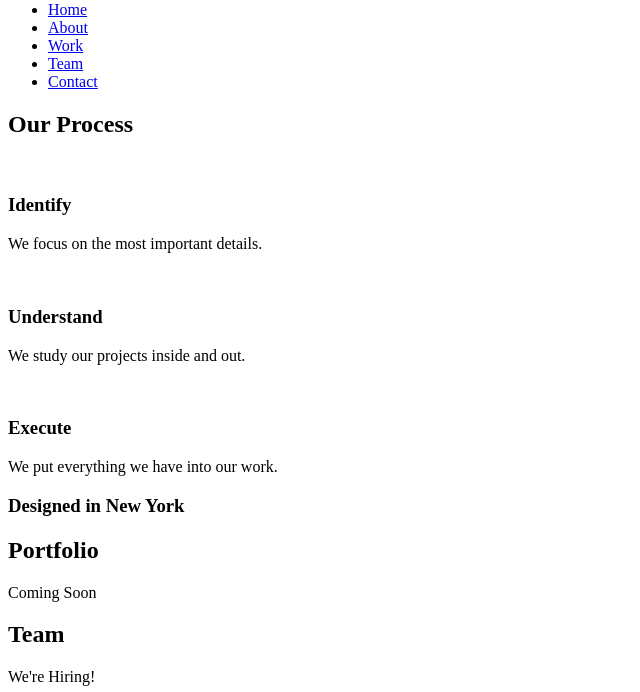
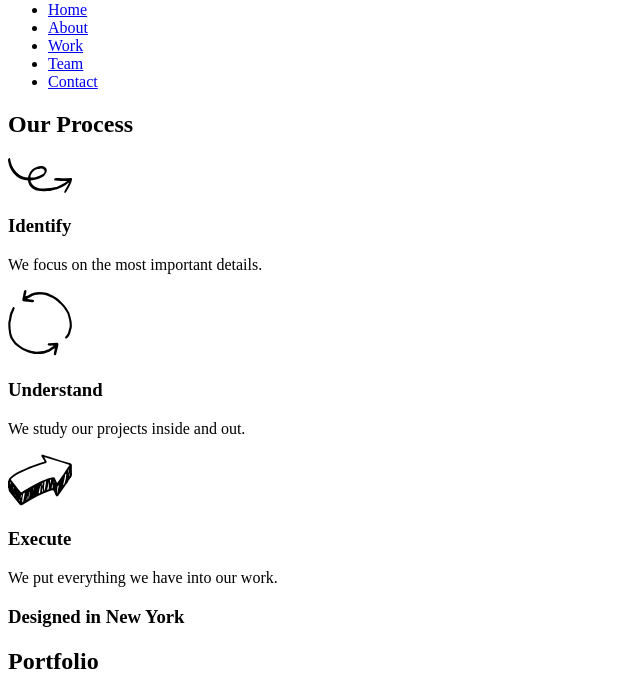
Before and after one commit to georgetriley/broadway, a plain HTML site: page index.html in a window 1280 px wide. Shown: the part 79-771 px from the top of the page, without its empty margins (0-640 px from the left). Drawn offline with Linux system fonts and the light colour scheme.

Commit message:
Add images

```diff
--- a/index.html
+++ b/index.html
@@ -9,6 +9,7 @@
 
     <div class="header">
       <h1>Broadway Design</h1>
+      <!-- menu -->
       <nav>
         <ul>
           <li><a href="#">Home</a></li>
@@ -22,13 +23,13 @@
 
     <div class="process" id="process">
       <h2>Our Process</h2>
-        <img src="" alt="">
+        <img src="./resources/images/identify.svg" alt="identify" />
         <h3>Identify</h3>
           <p>We focus on the most important details.</p>
-        <img src="" alt="">
+        <img src="./resources/images/understand.svg" alt="understand" />
         <h3>Understand</h3>
           <p>We study our projects inside and out.</p>
-        <img src="" alt="">
+        <img src="./resources/images/execute.svg" alt="execute" />
         <h3>Execute</h3>
           <p>We put everything we have into our work.</p>
         <!-- Design strip banner -->
```
Also changed, not shown: resources/images/execute.svg (added), resources/images/identify.svg (added), resources/images/the-flatiron-building.png (added), resources/images/understand.svg (added), 2 other files.
